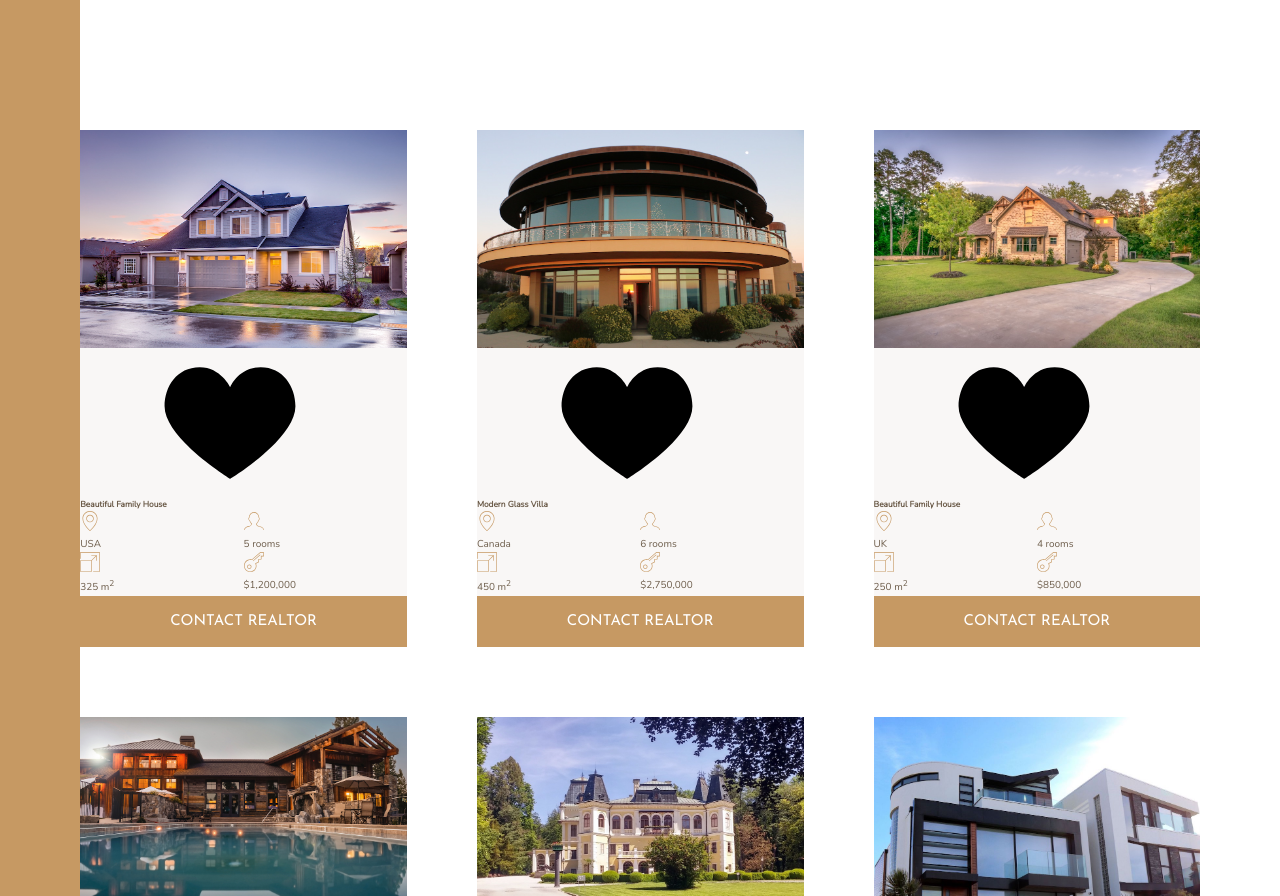
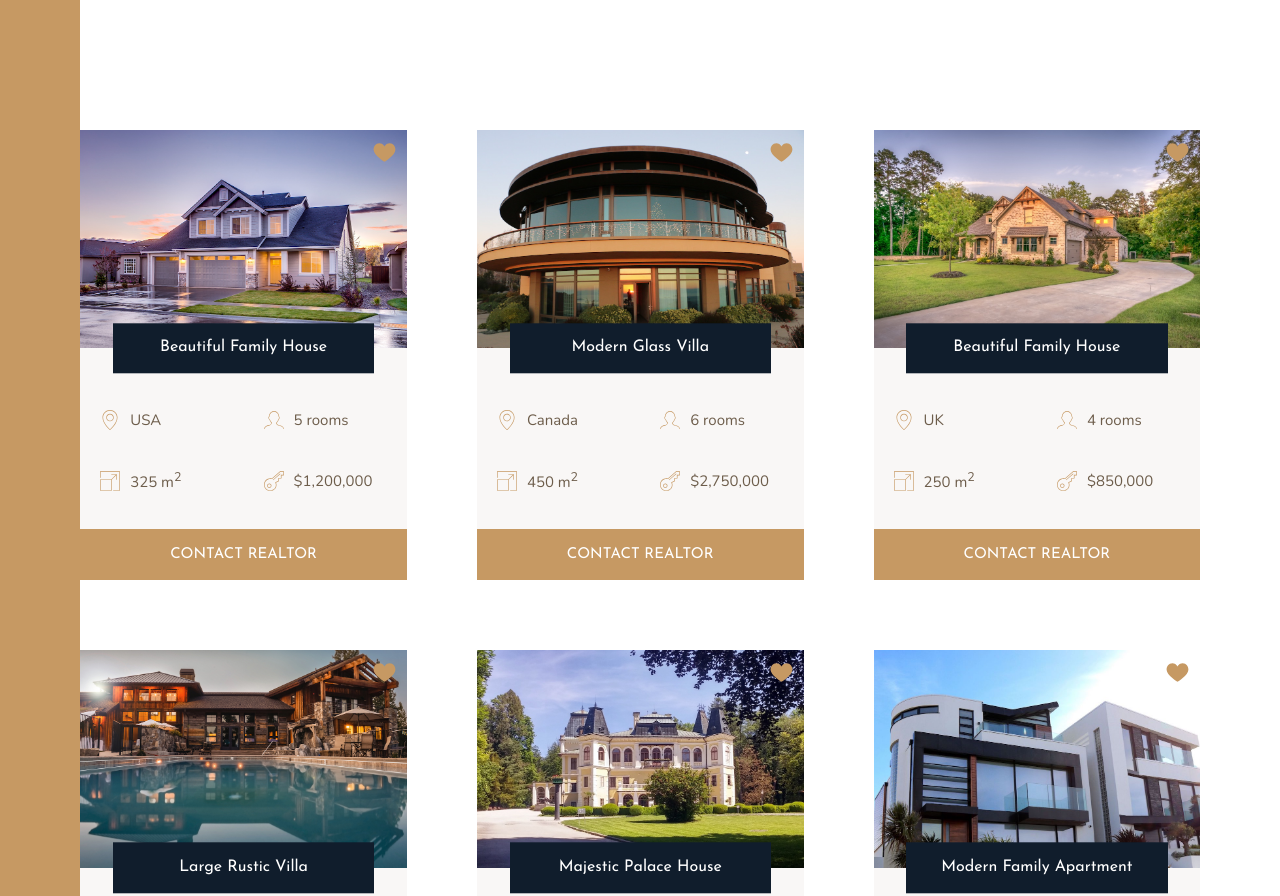
Before and after one commit to CodeByLine/nexter-starter-learn, a website: page index.html in a window 1280 px wide. Shown: the part 1840-2736 px from the top of the page. Drawn offline with nearby package versions, Linux system fonts and the light colour scheme.

Commit message:
homes section done

```diff
--- a/sass/_homes.scss
+++ b/sass/_homes.scss
@@ -14,31 +14,68 @@
 
     display: grid;
     grid-template-columns: repeat(2, 1fr);
+    grid-row-gap: 3.5rem;
+
 
     &__img {
         width: 100%;
+        grid-row: 1 / 2;
         grid-column: 1 / -1;
+        z-index: 1;
     }
 
 
     &__like {
+        grid-row: 1 / 2;
+        grid-column: 2 / 3;
+        fill: $color-primary;
+        height: 2.5rem;
+        width: 2.5rem;
+        z-index: 2;
+        justify-self: end;
+        margin: 1rem;
 
     }
 
     &__name {
+        grid-row: 1 / 2;
         grid-column: 1 / -1;
+        z-index: 3;
+
+        width: 80%;
+        justify-self: center;
+        align-self: end;
+
+        font-family: $font-display;
+        font-size: 1.6rem;
+        text-align: center;
+        padding: 1.25rem;
+        background-color: $color-secondary;
+        color: white;
+        font-weight: 400;
+
+        transform: translateY(50%);
+    }
+
+    &__location,
+    &__rooms {
+        margin-top: 2.5rem;
     }
 
     &__location,
     &__rooms,
     &__area,
     &__price {
-
+        font-size: 1.5rem;
+        margin-left: 2rem;
+        display: flex;
+        align-items: center;
 
         svg {
             fill: $color-primary;
             height: 2rem;
             width: 2rem;
+            margin-right: 1rem;
         }
 
         p {
```
Also changed, not shown: css/style.css.
